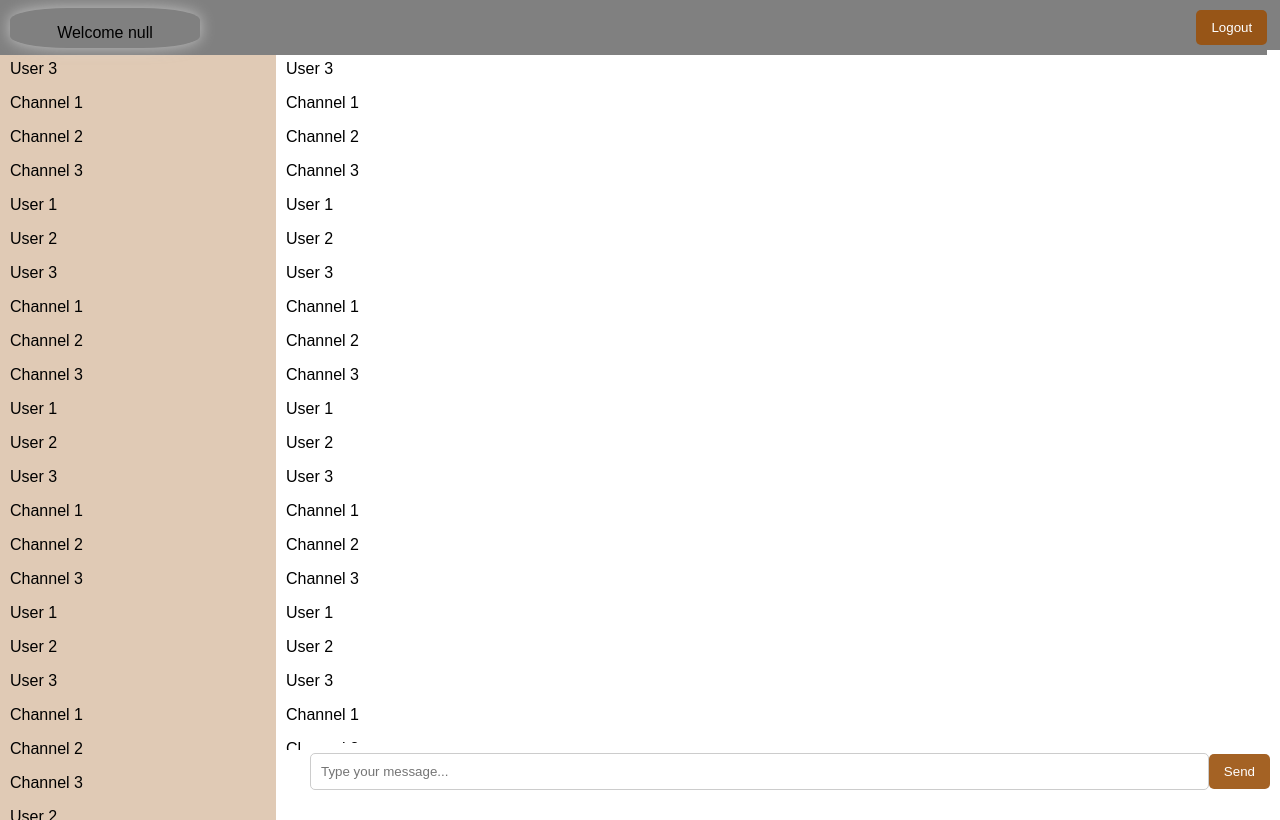
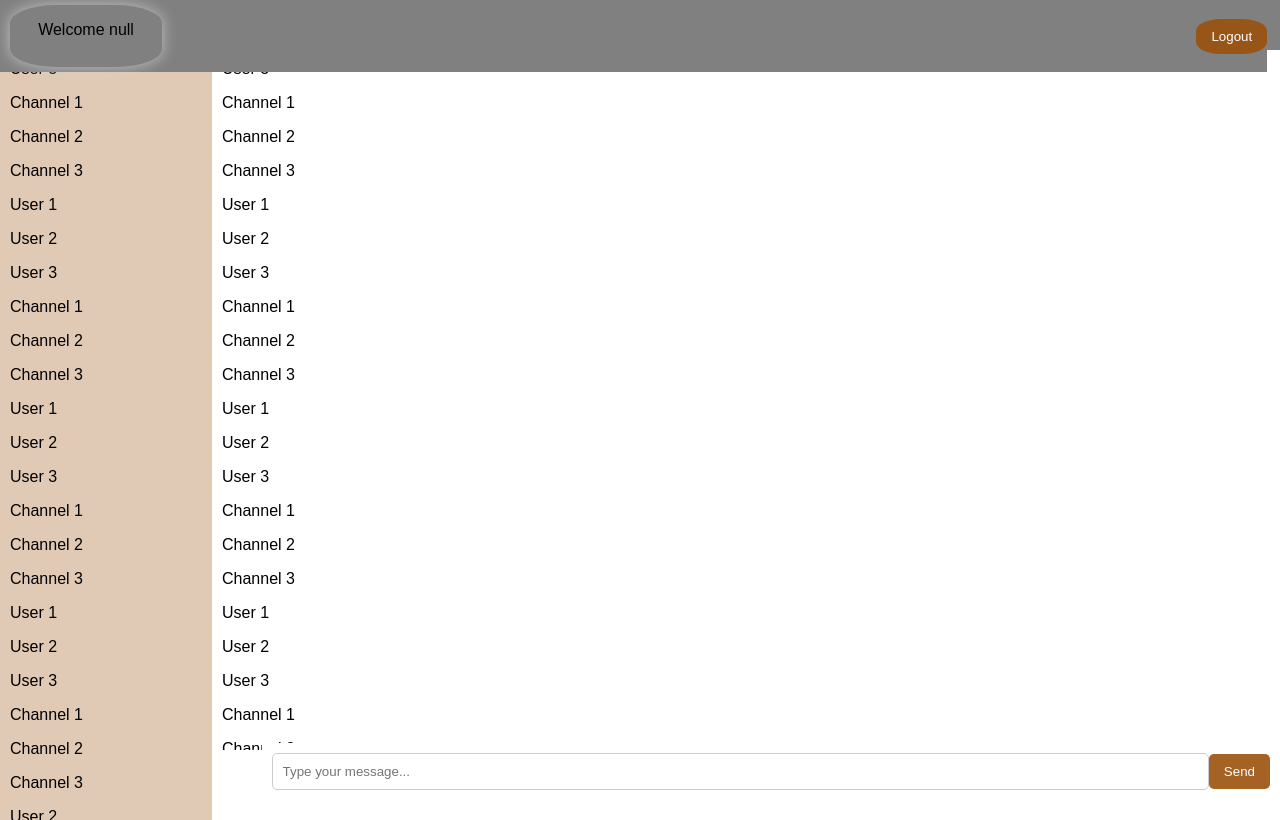
Before and after one commit to harshitsharma88/Group_Chat_Application, a website: page public/views/chatMainPage.html in a window 1280 px wide. Drawn offline with nearby package versions, Linux system fonts and the light colour scheme.

Commit message:
Update chatMainPage.css

```diff
--- a/public/css/chatMainPage.css
+++ b/public/css/chatMainPage.css
@@ -26,7 +26,7 @@ body {
 
    nav{
     background-color: rgba(128, 128, 128, 1);
-    height: 55px;
+    height: 9%;
     display: flex;
     justify-content: space-between;
     align-items: center;
@@ -37,8 +37,8 @@ body {
   }
 
   .profile-name {
-    width: 190px;
-    height: 40px;
+    width: 12%;
+    height: 85%;
     border-radius: 30%;
     background-color: rgba(128, 128, 128, 1);
     box-shadow: 0 0 15px rgba(211, 211, 211, 0.8);
@@ -61,7 +61,7 @@ body {
     color: white;
     padding: 10px 15px;
     border: none;
-    border-radius: 5px;
+    border-radius: 35%;
     cursor: pointer;
     transition: all 0.2s ease-in-out;
     float: right;
@@ -80,7 +80,7 @@ body {
 
   aside {
     background-color: rgba(154, 80, 11, 0.3);
-    width: 20%;
+    width: 15%;
     overflow-y: auto;
     padding: 10px;
     height: 100vh;
@@ -91,13 +91,14 @@ body {
     overflow: hidden;
     overflow-y: auto;
     padding: 10px;
+
   }
 
   .message-form {
     position: fixed;
     bottom: 0;
     right: 0;  /* Moved to right side */
-    width: 75vw;  /* Set width to 80% */
+    width: 78%;  /* Set width to 80% */
     background-color: white;
     display: flex;
     align-items: center;
```
